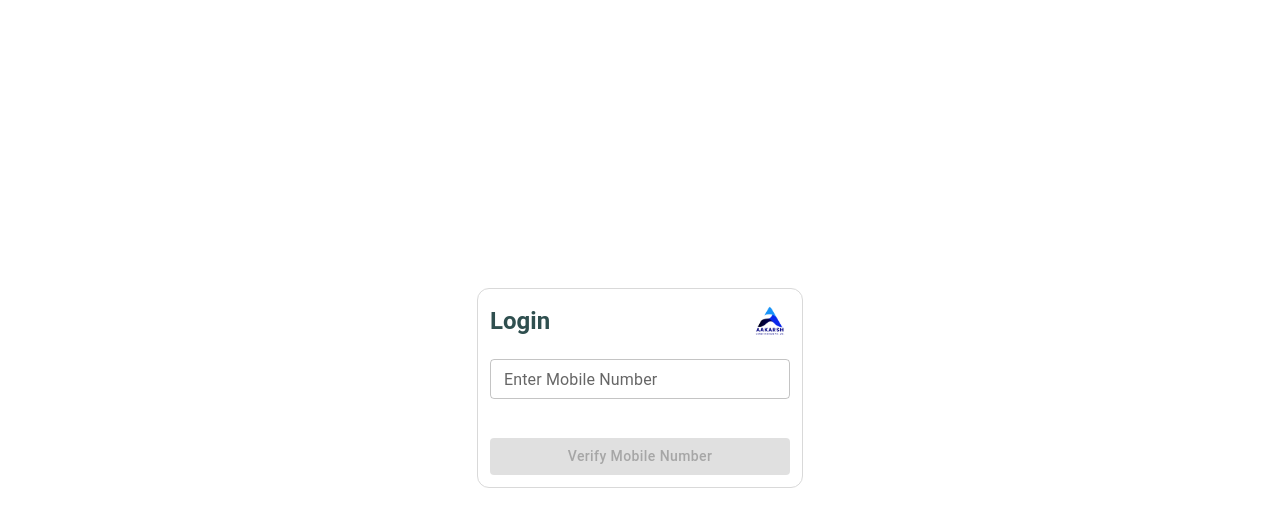
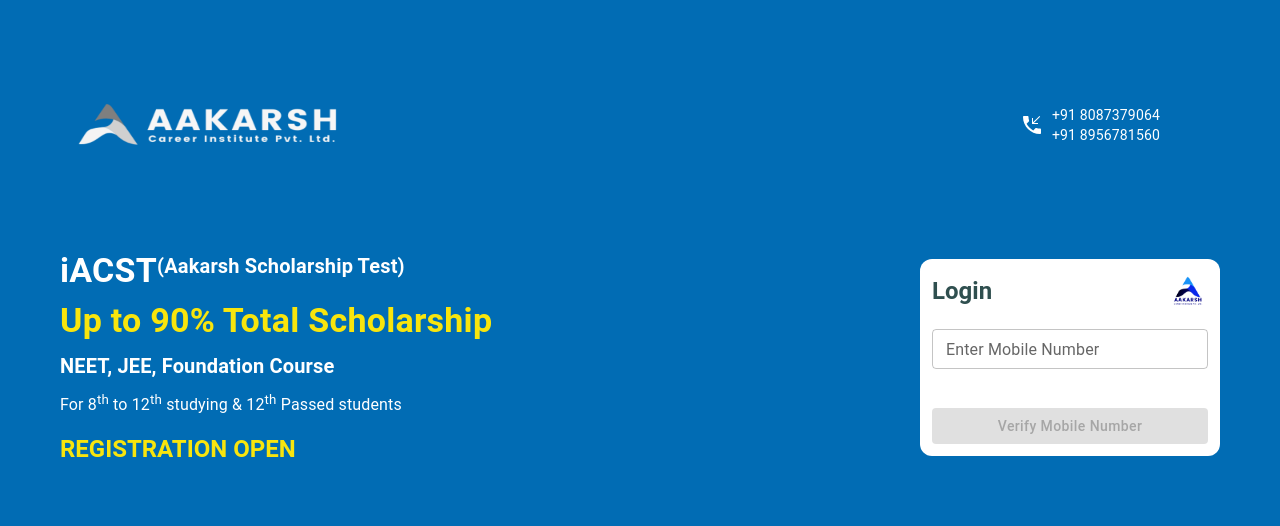
Before and after one commit to sufyan4081/aakarsh_atse, a React (Create React App) app: page / in a window 1280 px wide. Shown: the top 526 px of the page. Built offline with nearby package versions, Linux system fonts and the light colour scheme.

Commit message:
added new UI

```diff
--- a/package.json
+++ b/package.json
@@ -11,6 +11,7 @@
     "@testing-library/jest-dom": "^5.17.0",
     "@testing-library/react": "^13.4.0",
     "@testing-library/user-event": "^13.5.0",
+    "aos": "^2.3.4",
     "axios": "^1.7.7",
     "formik": "^2.4.6",
     "react": "^18.3.1",
--- a/src/App.css
+++ b/src/App.css
@@ -1,38 +1,5 @@
-.App {
-  text-align: center;
+*{
+  padding: 0px;
+  margin: 0px;
+  box-sizing: border-box;
 }
-
-.App-logo {
-  height: 40vmin;
-  pointer-events: none;
-}
-
-@media (prefers-reduced-motion: no-preference) {
-  .App-logo {
-    animation: App-logo-spin infinite 20s linear;
-  }
-}
-
-.App-header {
-  background-color: #282c34;
-  min-height: 100vh;
-  display: flex;
-  flex-direction: column;
-  align-items: center;
-  justify-content: center;
-  font-size: calc(10px + 2vmin);
-  color: white;
-}
-
-.App-link {
-  color: #61dafb;
-}
-
-@keyframes App-logo-spin {
-  from {
-    transform: rotate(0deg);
-  }
-  to {
-    transform: rotate(360deg);
-  }
-}
--- a/src/App.js
+++ b/src/App.js
@@ -5,9 +5,21 @@
 import ATSEExam from "./component/ATSEExam";
 import { questions, userDetails } from "./data";
 import ScoreCard from "./component/ScoreCard";
+import Login from "./pages/Login";
+import "./App.css";
+import AOS from "aos";
+import "aos/dist/aos.css"; // Import the AOS CSS file
 
 const App = () => {
   const [open, setOpen] = useState("login");
+
+  useEffect(() => {
+    AOS.init({
+      duration: 2000, // Animation duration in milliseconds
+      once: true, // Whether animation should happen only once
+    });
+  }, []);
+
   useEffect(() => {
     const handleBeforeUnload = (event) => {
       event.preventDefault();
@@ -30,11 +42,12 @@
         display: "flex",
         justifyContent: "center",
         alignItems: "center",
+        overflowX: "hidden",
       }}
     >
       {
         open === "login" ? (
-          <LoginOTP setOpen={setOpen} />
+          <Login setOpen={setOpen} />
         ) : open === "form-details" ? (
           <UserDetail setOpen={setOpen} />
         ) : open === "exam" ? (
@@ -46,7 +59,6 @@
         ) : (
           <ScoreCard userDetails={userDetails} />
         )
-
         // open === "atseExam" ? (
         //   <ATSEExam
         //     questions={questions}
@@ -59,6 +71,8 @@
       }
 
       {/* <UserDetail setOpen={setOpen} /> */}
+      {/* <ScoreCard userDetails={userDetails} /> */}
+      {/* <Login setOpen={setOpen} /> */}
     </Box>
   );
 };
--- a/src/component/LoginOTP/index.jsx
+++ b/src/component/LoginOTP/index.jsx
@@ -7,6 +7,7 @@
 import { useMutation } from "@tanstack/react-query";
 import { ExamContext } from "../../atseContext/ExamProvider";
 import sendOTP, { verifyOTP } from "../../api/ATSEOtp";
+
 const LoginOTP = ({ setOpen }) => {
   const { setMobileNumber } = useContext(ExamContext);
 
@@ -107,21 +108,13 @@
           <Box
             sx={{
               display: "flex",
-              justifyContent: "center",
-              alignItems: "center",
-              height: "95vh",
-            }}
-          >
-            <Box
-              sx={{
-                border: "1px solid #D9D9D9",
-                display: "flex",
               flexDirection: "column",
               justifyContent: "center",
               alignItems: "center",
               width: "300px",
               borderRadius: "12px",
               padding: "12px",
+              backgroundColor: "#ffffff",
             }}
           >
             <Box
@@ -216,12 +209,9 @@
                   disabled={timer > 0}
                   sx={{ mt: 1, textTransform: "none" }}
                 >
-                    {timer > 0
-                      ? `Resend OTP in ${timer} seconds`
-                      : "Resend OTP"}
+                  {timer > 0 ? `Resend OTP in ${timer} seconds` : "Resend OTP"}
                 </Button>
               )}
-              </Box>
             </Box>
           </Box>
         </Form>
--- a/src/component/ScoreCard/index.jsx
+++ b/src/component/ScoreCard/index.jsx
@@ -12,9 +12,12 @@
         display: "flex",
         justifyContent: "center",
         alignItems: "center",
-        height: "90vh",
+        height: "100vh",
+        backgroundColor: "#016cb4",
+        width: "100%",
       }}
     >
+      <Box>
         <Box
           sx={{
             width: {
@@ -26,7 +29,9 @@
             padding: 2,
             border: "1px solid #D9D9D9",
             borderRadius: 2,
+            backgroundColor: "#ffffff",
           }}
+          data-aos="zoom-in"
         >
           <Typography textAlign="center" variant="h5">
             Score Card
@@ -85,11 +90,7 @@
               </Typography>
             </Box>
 
-          <Box
-            sx={{
-              marginBottom: 2,
-            }}
-          >
+            <Box sx={{ width: "100%" }}>
               <Typography
                 variant="body2"
                 color="textSecondary"
@@ -100,7 +101,8 @@
                 }}
               >
                 <PhoneCallbackIcon color="success" />
-              Phone: +91 8956781560 / +91 8624999791
+                Nagpur Branch : +91 8956781560, Pune Branch : +91 8087379064{" "}
+                <br />
               </Typography>
             </Box>
 
@@ -117,6 +119,7 @@
           </Box>
         </Box>
       </Box>
+    </Box>
   );
 };
 
--- a/src/component/UserDetail/index.jsx
+++ b/src/component/UserDetail/index.jsx
@@ -253,15 +253,16 @@
         {({ errors, touched, handleSubmit, values }) => {
           console.log("values", values);
           return (
-            <Form>
+            <Form style={{ width: "100%", backgroundColor: "#016cb4" }}>
               <Box
                 sx={{
                   maxWidth: "100%",
-                  height: "95vh",
+                  height: "100vh",
                   display: "flex",
                   justifyContent: "center",
                   alignItems: "center",
                 }}
+                data-aos="zoom-in"
               >
                 <Box
                   sx={{
@@ -277,6 +278,7 @@
                     },
                     borderRadius: "12px",
                     padding: "12px",
+                    backgroundColor: "#ffffff",
                   }}
                 >
                   <Box
--- /dev/null
+++ b/src/pages/Login/index.jsx
@@ -0,0 +1,149 @@
+import { Box, Typography, useMediaQuery } from "@mui/material";
+import React from "react";
+import LoginOTP from "../../component/LoginOTP";
+import logo from "../../assets/LogoAakarsh.png";
+import PhoneCallbackIcon from "@mui/icons-material/PhoneCallback";
+
+const Login = ({ setOpen }) => {
+  const isSm = useMediaQuery("(max-width:600px)");
+  return (
+    <Box
+      sx={{
+        display: "flex",
+        justifyContent: "flex-start",
+        alignItems: "center",
+        flexDirection: "column",
+        minHeight: "100vh",
+        width: "100%",
+        backgroundColor: "#016cb4",
+        padding: {
+          lg: "0px 60px",
+          md: "0px 60px",
+          sm: "0px 10px",
+          xs: "0px 10px",
+        },
+      }}
+    >
+      <Box
+        sx={{
+          display: "flex",
+          justifyContent: "space-between",
+          alignItems: "center",
+          width: "100%",
+        }}
+      >
+        <Box
+          sx={{
+            width: {
+              lg: "300px",
+              md: "300px",
+              sm: "200px",
+              xs: "180px",
+            },
+            height: { lg: "250px", md: "250px", sm: "250px", xs: "150px" },
+          }}
+        >
+          <img src={logo} alt="logo" width="100%" height="100%" />
+        </Box>
+        <Box
+          sx={{
+            width: { lg: "200px", md: "150px", sm: "150px", xs: "160px" },
+          }}
+        >
+          <Typography
+            variant="body2"
+            color="textSecondary"
+            sx={{
+              display: "flex",
+              alignItems: "center",
+              gap: 1,
+              color: "white",
+            }}
+          >
+            <PhoneCallbackIcon />
+            +91 8087379064 <br /> +91 8956781560
+          </Typography>
+        </Box>
+      </Box>
+      <Box
+        sx={{
+          display: "flex",
+          justifyContent: "space-between",
+          alignItems: { lg: "left", md: "left", sm: "center", xs: "center" },
+          width: "100%",
+          flexDirection: { lg: "row", md: "row", sm: "column", xs: "column" },
+        }}
+        data-aos="fade-right"
+      >
+        <Box
+          sx={{
+            textAlign: { lg: "left", md: "left", sm: "center", xs: "center" },
+            mb: { lg: 0, md: 0, sm: 3, xs: 3 },
+          }}
+        >
+          <Box
+            sx={{
+              display: "flex",
+              justifyContent: {
+                lg: "left",
+                md: "left",
+                sm: "center",
+                xs: "center",
+              },
+            }}
+          >
+            {isSm ? (
+              <Typography
+                variant="h6"
+                sx={{ color: "white", fontWeight: "bold", textAlign: "center" }}
+              >
+                iACST
+              </Typography>
+            ) : (
+              <Typography
+                variant="h4"
+                sx={{ color: "white", fontWeight: "bold", textAlign: "center" }}
+              >
+                iACST
+              </Typography>
+            )}
+
+            <Typography
+              variant="h6"
+              sx={{ color: "white", fontWeight: "bold" }}
+            >
+              (Aakarsh Scholarship Test)
+            </Typography>
+          </Box>
+          <Typography
+            variant="h4"
+            sx={{ color: "#f8e50d", fontWeight: "bold", mt: 1 }}
+          >
+            Up to 90% Total Scholarship
+          </Typography>
+          <Typography
+            variant="h6"
+            sx={{ color: "white", fontWeight: "bold", mt: 1 }}
+          >
+            NEET, JEE, Foundation Course
+          </Typography>
+          <Typography sx={{ color: "white", mt: 1 }}>
+            For 8<sup>th</sup> to 12<sup>th</sup> studying & 12<sup>th</sup>{" "}
+            Passed students
+          </Typography>
+          <Typography
+            variant="h5"
+            sx={{ color: "#f8e50d", fontWeight: "bold", mt: 2 }}
+          >
+            REGISTRATION OPEN
+          </Typography>
+        </Box>
+        <Box data-aos="fade-left">
+          <LoginOTP setOpen={setOpen} />
+        </Box>
+      </Box>
+    </Box>
+  );
+};
+
+export default Login;
```
Also changed, not shown: src/assets/LogoAakarsh.png (added), 1 other file (tests, documents, lock files or other folders). Lines whose indentation alone changed are shown as unchanged.
